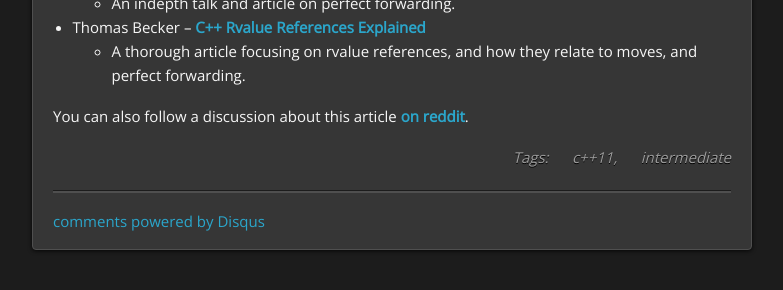
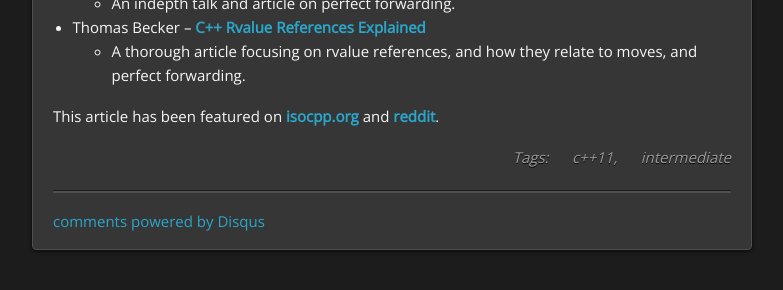
Before and after one commit to KholdStare/kholdstare.github.com, a Jekyll site: the page built from _posts/2013-11-23-moves-demystified.markdown, in a window 1280 px wide and 900 px high, scrolled down 11755 px. Shown: the part 605-895 px from the top of the window, without its empty margins (123-906 px from the left). Built offline with Jekyll 4.4.1, drawn with Linux system fonts in a browser that asks for light colours; comment, search, counter and statistics services are not loaded.

Commit message:
Adding a link to isocpp.org page

```diff
--- a/_posts/2013-11-23-moves-demystified.markdown
+++ b/_posts/2013-11-23-moves-demystified.markdown
@@ -575,5 +575,4 @@ resources to look at:
 
    * A thorough article focusing on rvalue references, and how they relate to moves, and perfect forwarding.
 
-You can also follow a discussion about this article [on
-reddit](http://www.reddit.com/r/programming/comments/1r9t40/moves_demystified_c11_article_xpost_from_rcpp/).
+This article has been featured on [isocpp.org](http://isocpp.org/blog/2013/11/moves-demystified) and [reddit](http://www.reddit.com/r/programming/comments/1r9t40/moves_demystified_c11_article_xpost_from_rcpp/).
```
